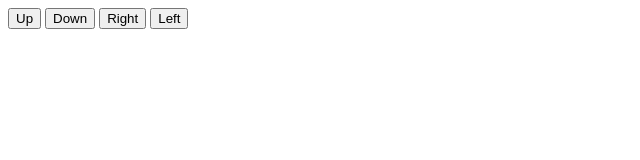
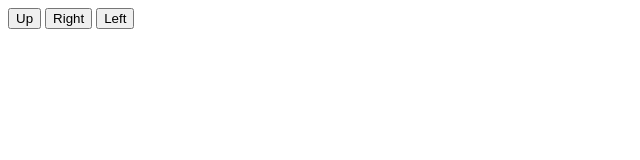
Before and after one commit to sibrenvanek/pigeon-party, a website: page src/pages/knoppen.html in a window 1280 px wide. Shown: the whole page, without its empty margins (0-640 px from the left). Drawn offline with nearby package versions, Linux system fonts and the light colour scheme.

Commit message:
Eerste deel van terugzetten

```diff
--- a/src/pages/knoppen.html
+++ b/src/pages/knoppen.html
@@ -10,7 +10,6 @@
 <body>
         <script src="../static/game.js"></script>
         <button ontouchstart="buttonUp()" ontouchend="buttonUpEnd()" id="buttonUp">Up</button>
-        <button ontouchstart="buttonDown()" ontouchend="buttonDownEnd()" id="buttonDown">Down</button>
         <button ontouchstart="buttonRight()" ontouchend="buttonRightEnd()" id="buttonRight">Right</button>
         <button ontouchstart="buttonLeft()" ontouchend="buttonLeftEnd()" id="buttonLeft">Left</button>
 </body>
```
